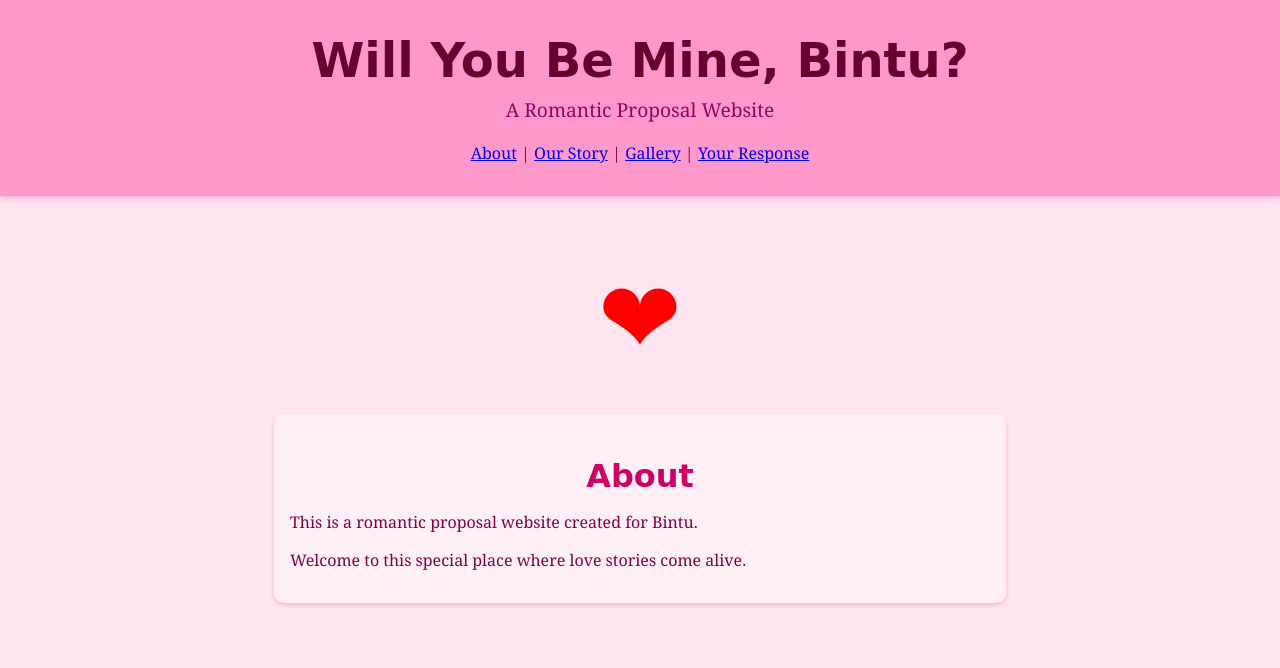
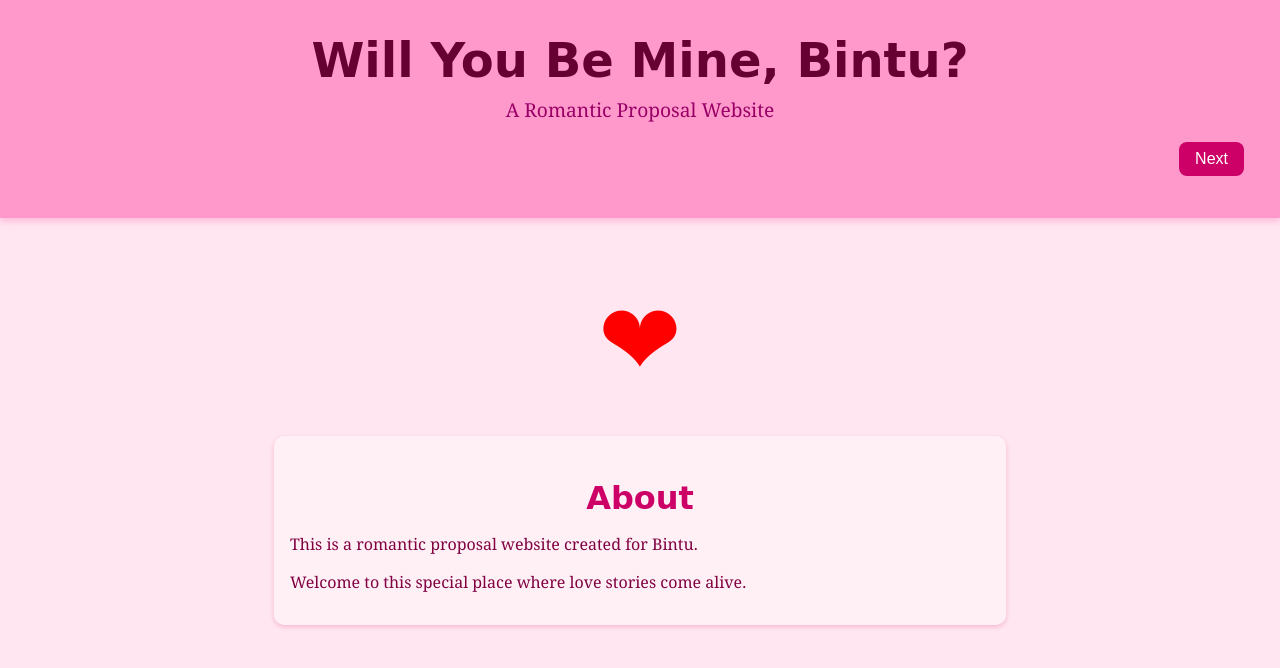
Before and after one commit to Alanbiju433/daredevil, a plain HTML site: page index.html in a window 1280 px wide. Drawn offline with Linux system fonts and the light colour scheme; files whose address does not match are found by name.

Commit message:
Update index.html

```diff
--- a/index.html
+++ b/index.html
@@ -10,12 +10,9 @@
     <header>
         <h1>Will You Be Mine, Bintu?</h1>
         <p>A Romantic Proposal Website</p>
-        <nav>
-            <a href="#" data-page="about">About</a> |
-            <a href="#" data-page="story">Our Story</a> |
-            <a href="#" data-page="gallery">Gallery</a> |
-            <a href="#" data-page="response">Your Response</a>
-        </nav>
+        <div style="text-align: right; margin: 10px 20px;">
+            <button id="next-button" style="padding: 8px 16px; font-size: 16px; cursor: pointer;">Next</button>
+        </div>
     </header>
     <div id="heart-container" style="text-align:center; margin-top: 50px; cursor: pointer;">
         <div id="heart" style="font-size: 100px; color: red;">&#10084;</div>
```
